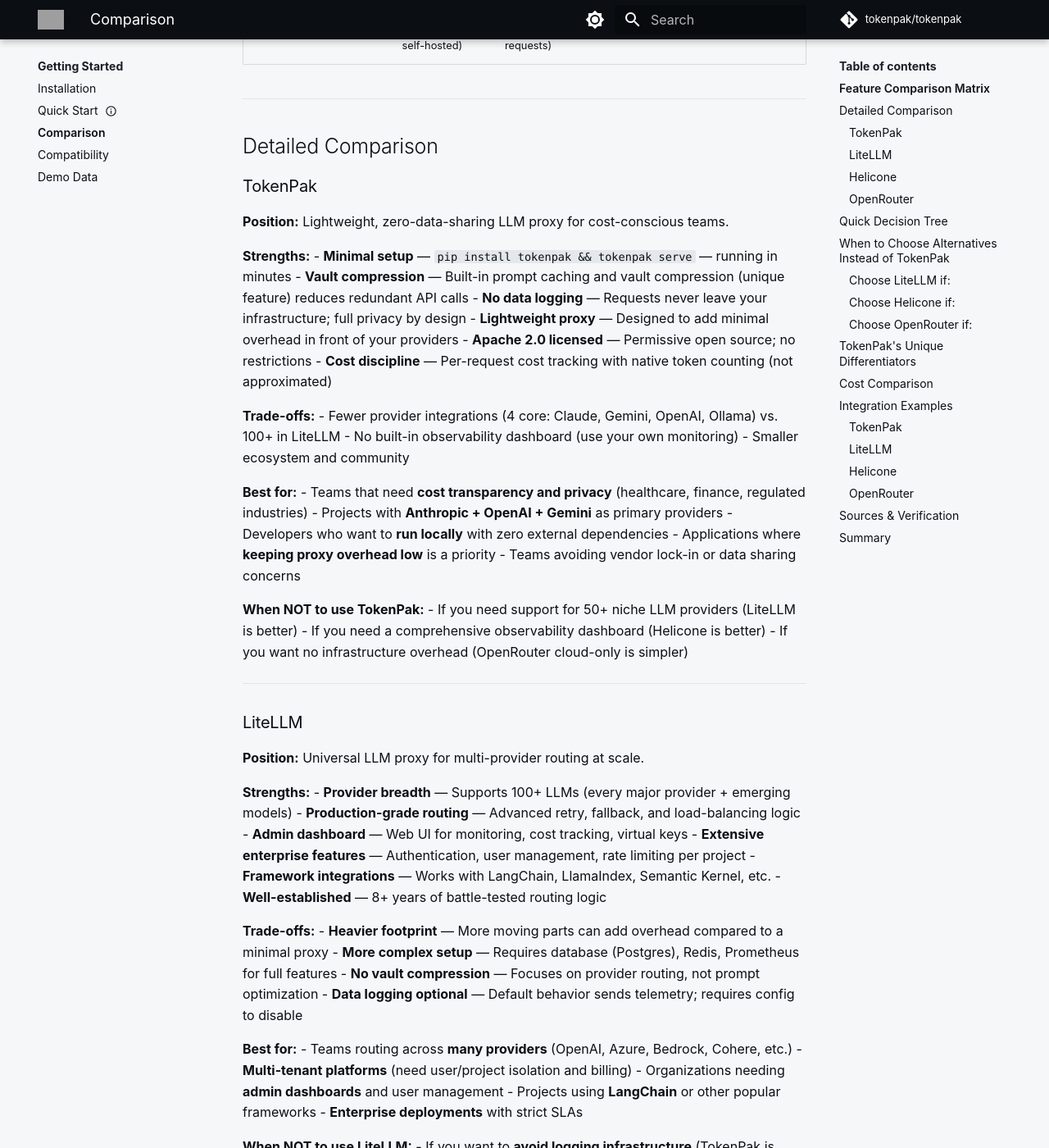
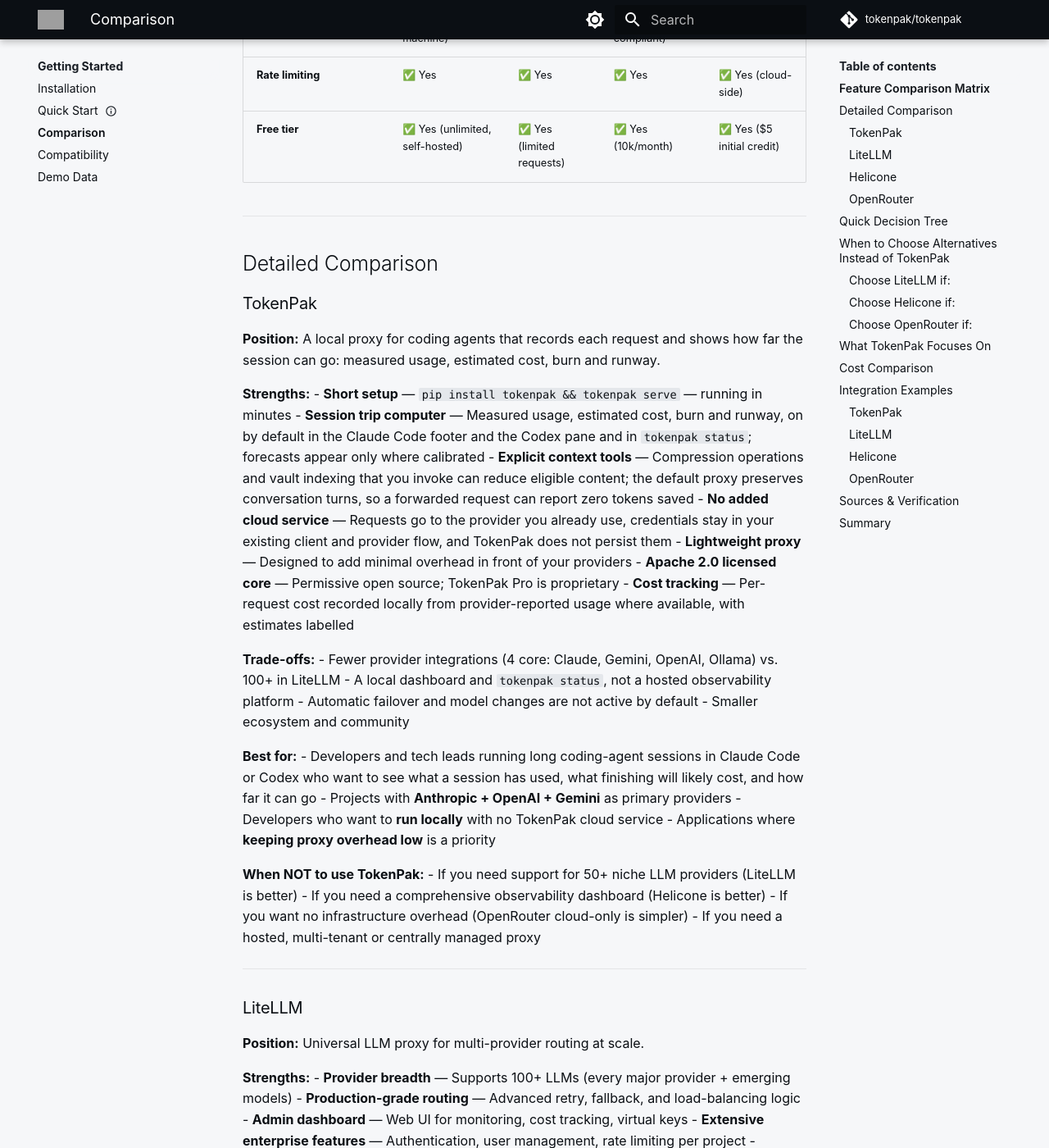
Before and after one commit to tokenpak/docs, an MkDocs documentation site: the page built from docs/comparison.md, in a window 1280 px wide and 1400 px high, scrolled down 1613 px. Shown: the whole window at 82% size. Built offline with MkDocs 1.6.1 and Material for MkDocs 9.7.7, drawn with Linux system fonts in a browser that asks for light colours; comment, search, counter and statistics services are not loaded; some of the changed text lies outside the part shown; grey boxes are pictures that could not be loaded.

Commit message:
docs(comparison): remove privacy claims and align rows with the current release
Replace the privacy wording, mark automatic failover as not active by default, describe vault compression as explicit tools, and correct the token counting, dashboard, caching and audience claims so they match what the current release does.

````diff
--- a/docs/comparison.md
+++ b/docs/comparison.md
@@ -11,8 +11,8 @@
 | **Self-hosted** | ✅ Yes | ✅ Yes | ⚠️ Cloud or self-hosted (Docker) | ❌ Cloud only |
 | **Open source** | ✅ Yes (Apache 2.0) | ✅ Yes (MIT) | ✅ Yes (Apache 2.0) | ❌ Proprietary |
 | **Provider support** | 4 (Claude, Gemini, OpenAI, Ollama) | 100+ | 20+ | 150+ |
-| **Vault compression** | ✅ Yes (built-in) | ❌ No | ❌ No | ❌ No |
-| **Token counting accuracy** | ✅ Native (per-provider) | ✅ Native (per-provider) | ✅ Native | ⚠️ Approximate |
+| **Vault compression** | ⚠️ Explicit tools only (not applied to default requests) | ❌ No | ❌ No | ❌ No |
+| **Token counting accuracy** | ⚠️ Provider-reported usage where available; estimates are labelled | ✅ Native (per-provider) | ✅ Native | ⚠️ Approximate |
 | **Cost tracking per-request** | ✅ Yes | ✅ Yes (with dashboard) | ✅ Yes (with dashboard) | ✅ Yes (cloud only) |
 | **Streaming support** | ✅ Full SSE | ✅ Full SSE | ✅ Full SSE | ✅ Full SSE |
 | **Python SDK** | ✅ Yes | ✅ Yes | ✅ Yes | ✅ Yes |
@@ -20,8 +20,8 @@
 | **Docker support** | ✅ Yes | ✅ Yes | ✅ Yes (production-grade Helm) | ❌ Cloud only |
 | **Proxy overhead** | Designed for minimal local overhead | Local proxy (self-hosted) | Depends on self-host | Network-bound (cloud-routed) |
 | **Caching** | ✅ LRU (TTL-based) | ⚠️ Via enterprise integrations | ✅ Via observability | ❌ No |
-| **Automatic failover** | ✅ Yes | ✅ Yes (routing) | ⚠️ Via AI Gateway (newer) | ❌ No |
-| **Privacy (no data logging)** | ✅ Yes (local-only) | ✅ Yes (with config) | ⚠️ Logs to platform (GDPR compliant) | ❌ Logs to cloud |
+| **Automatic failover** | ⚠️ Not active by default (observe-mode routing records) | ✅ Yes (routing) | ⚠️ Via AI Gateway (newer) | ❌ No |
+| **No cloud logging by the proxy** | ✅ Yes (records stay on your machine) | ✅ Yes (with config) | ⚠️ Logs to platform (GDPR compliant) | ❌ Logs to cloud |
 | **Rate limiting** | ✅ Yes | ✅ Yes | ✅ Yes | ✅ Yes (cloud-side) |
 | **Free tier** | ✅ Yes (unlimited, self-hosted) | ✅ Yes (limited requests) | ✅ Yes (10k/month) | ✅ Yes ($5 initial credit) |
 
@@ -30,32 +30,34 @@
 ## Detailed Comparison
 
 ### TokenPak
-**Position:** Lightweight, zero-data-sharing LLM proxy for cost-conscious teams.
+**Position:** A local proxy for coding agents that records each request and shows how far the session can go: measured usage, estimated cost, burn and runway.
 
 **Strengths:**
-- **Minimal setup** — `pip install tokenpak && tokenpak serve` — running in minutes
-- **Vault compression** — Built-in prompt caching and vault compression (unique feature) reduces redundant API calls
-- **No data logging** — Requests never leave your infrastructure; full privacy by design
+- **Short setup** — `pip install tokenpak && tokenpak serve` — running in minutes
+- **Session trip computer** — Measured usage, estimated cost, burn and runway, on by default in the Claude Code footer and the Codex pane and in `tokenpak status`; forecasts appear only where calibrated
+- **Explicit context tools** — Compression operations and vault indexing that you invoke can reduce eligible content; the default proxy preserves conversation turns, so a forwarded request can report zero tokens saved
+- **No added cloud service** — Requests go to the provider you already use, credentials stay in your existing client and provider flow, and TokenPak does not persist them
 - **Lightweight proxy** — Designed to add minimal overhead in front of your providers
-- **Apache 2.0 licensed** — Permissive open source; no restrictions
-- **Cost discipline** — Per-request cost tracking with native token counting (not approximated)
+- **Apache 2.0 licensed core** — Permissive open source; TokenPak Pro is proprietary
+- **Cost tracking** — Per-request cost recorded locally from provider-reported usage where available, with estimates labelled
 
 **Trade-offs:**
 - Fewer provider integrations (4 core: Claude, Gemini, OpenAI, Ollama) vs. 100+ in LiteLLM
-- No built-in observability dashboard (use your own monitoring)
+- A local dashboard and `tokenpak status`, not a hosted observability platform
+- Automatic failover and model changes are not active by default
 - Smaller ecosystem and community
 
 **Best for:**
-- Teams that need **cost transparency and privacy** (healthcare, finance, regulated industries)
+- Developers and tech leads running long coding-agent sessions in Claude Code or Codex who want to see what a session has used, what finishing will likely cost, and how far it can go
 - Projects with **Anthropic + OpenAI + Gemini** as primary providers
-- Developers who want to **run locally** with zero external dependencies
+- Developers who want to **run locally** with no TokenPak cloud service
 - Applications where **keeping proxy overhead low** is a priority
-- Teams avoiding vendor lock-in or data sharing concerns
 
 **When NOT to use TokenPak:**
 - If you need support for 50+ niche LLM providers (LiteLLM is better)
 - If you need a comprehensive observability dashboard (Helicone is better)
 - If you want no infrastructure overhead (OpenRouter cloud-only is simpler)
+- If you need a hosted, multi-tenant or centrally managed proxy
 
 ---
 
@@ -84,9 +86,9 @@
 - **Enterprise deployments** with strict SLAs
 
 **When NOT to use LiteLLM:**
-- If you want to **avoid logging infrastructure** (TokenPak is privacy-first)
+- If you want to **avoid logging infrastructure** (TokenPak adds no cloud service)
 - If you want the **leanest possible proxy footprint** (TokenPak is intentionally minimal)
-- If you want **vault compression** (TokenPak-specific feature)
+- If you want TokenPak's **explicit context tools**, such as vault compression
 - If you're a solo developer (overkill for small projects)
 
 ---
@@ -117,7 +119,7 @@
 - **Regulated industries** needing SOC 2 compliance
 
 **When NOT to use Helicone:**
-- If you need **zero data sharing** (TokenPak is better)
+- If you want **no hosted logging platform** in the request path (TokenPak adds no cloud service)
 - If you want **minimal setup overhead** (TokenPak or cloud-only solutions better)
 - If you want the **leanest proxy footprint** (a full observability stack adds more moving parts)
 - If you only use 2-3 providers (TokenPak or LiteLLM simpler)
@@ -150,18 +152,18 @@
 - **Side projects or MVPs** (no infrastructure overhead)
 
 **When NOT to use OpenRouter:**
-- If you have **privacy or regulatory requirements** (cannot send data to cloud)
-- If you need **cost predictability** (TokenPak's native counting is better)
-- If you want **zero setup overhead** and **local privacy** (TokenPak)
-- If you need **redundancy and failover** (LiteLLM or TokenPak)
+- If you do not want a **hosted service in the request path** (TokenPak adds no cloud service; requests go to the provider you already use)
+- If you want **per-request cost records on your own machine** (TokenPak records them locally)
+- If you want a **local proxy** rather than a hosted marketplace (TokenPak)
+- If you need **redundancy and failover** (LiteLLM)
 
 ---
 
 ## Quick Decision Tree
 
 ```
-Are you in a regulated industry or need strict privacy?
-├─ YES → TokenPak (self-hosted, zero data sharing)
+Do you run long coding-agent sessions in Claude Code or Codex and want to see usage, cost and runway?
+├─ YES → TokenPak (local proxy, no cloud service added)
 └─ NO → Continue...
 
 Do you route to 20+ different LLM providers?
@@ -201,15 +203,15 @@
 
 ---
 
-## TokenPak's Unique Differentiators
+## What TokenPak Focuses On
 
-1. **Vault Compression** — Unique feature: prompt caching and vault compression reduce redundant API calls. No other proxy offers this.
+1. **Session Trip Computer** — Measured usage, estimated cost, burn and runway for a coding-agent session, on by default in the Claude Code footer and the Codex pane and in `tokenpak status`. Forecasts appear only where calibrated.
 
-2. **Native Token Counting** — Uses provider-native token counting (not approximations). Accurate cost tracking by default.
+2. **Measured Receipts** — Each request is recorded locally, and the first request gives you a measured receipt. A forwarded request can truthfully report zero tokens saved.
 
-3. **Privacy by Default** — Requests stay local. No external logging, no dashboard telemetry, no data sharing.
+3. **No Added Cloud Service** — Requests go to the provider you already use, credentials stay in your existing client and provider flow, and TokenPak does not persist them.
 
-4. **Minimal Setup** — `pip install tokenpak && tokenpak serve` — no databases, no Redis, no infrastructure.
+4. **Short Setup** — `pip install tokenpak && tokenpak serve` — no external database, no Redis, no other infrastructure.
 
 5. **Lightweight by Design** — A minimal proxy layer intended to add little overhead in front of your providers. Receipt-backed performance figures will publish once TokenPak's benchmark suite produces a validated run.
 
@@ -221,10 +223,10 @@
 |----------|----------|---------|----------|-----------|
 | **Infrastructure** | Free (self-hosted) | Free (self-hosted) | $0/mo (10k free tier) or $50+/mo (cloud) | $0 (no infra) |
 | **API costs (100k requests/mo)** | Pass-through | Pass-through | Pass-through | Pass-through |
-| **Repeated-context caching** | ✅ Reduces repeated-context cost via caching + vault compression | ❌ No built-in caching | ❌ Observability-focused (no caching) | ❌ No caching |
-| **Cost profile** | Caching can reduce repeated-context spend | Pass-through only | Pass-through + platform | Pass-through (cloud) |
+| **Repeated-context caching** | ⚠️ Provider cache reuse is separate from TokenPak context reduction; explicit context tools can reduce eligible content | ❌ No built-in caching | ❌ Observability-focused (no caching) | ❌ No caching |
+| **Cost profile** | Pass-through, with measured usage and estimated cost recorded locally | Pass-through only | Pass-through + platform | Pass-through (cloud) |
 
-Actual cost impact depends on your traffic and how much repeated context your workload contains. Receipt-backed savings figures will publish once TokenPak's benchmark suite produces a validated run.
+Actual cost impact depends on your traffic and how much repeated context your workload contains. The default proxy preserves conversation turns, so a forwarded request can truthfully report zero tokens saved. Receipt-backed savings figures will publish once TokenPak's benchmark suite produces a validated run.
 
 ---
 
@@ -300,11 +302,11 @@
 
 ## Summary
 
-**TokenPak** is ideal for teams prioritizing **cost control, privacy, and simplicity**. It excels at keeping your LLM infrastructure lightweight and data local.
+**TokenPak** is built for developers and tech leads running long coding-agent sessions who want to see usage, cost and runway. It adds no cloud service and keeps request records on your machine.
 
 **Choose alternatives** if you need **multi-provider routing at scale** (LiteLLM), **observability dashboards** (Helicone), or **zero infrastructure** (OpenRouter).
 
-All four are production-ready. The best choice depends on your team's priorities: privacy vs. breadth, self-hosted vs. cloud, simplicity vs. features.
+The best choice depends on your priorities: session visibility vs. provider breadth, self-hosted vs. cloud, simplicity vs. features.
 
 ---
 
````
